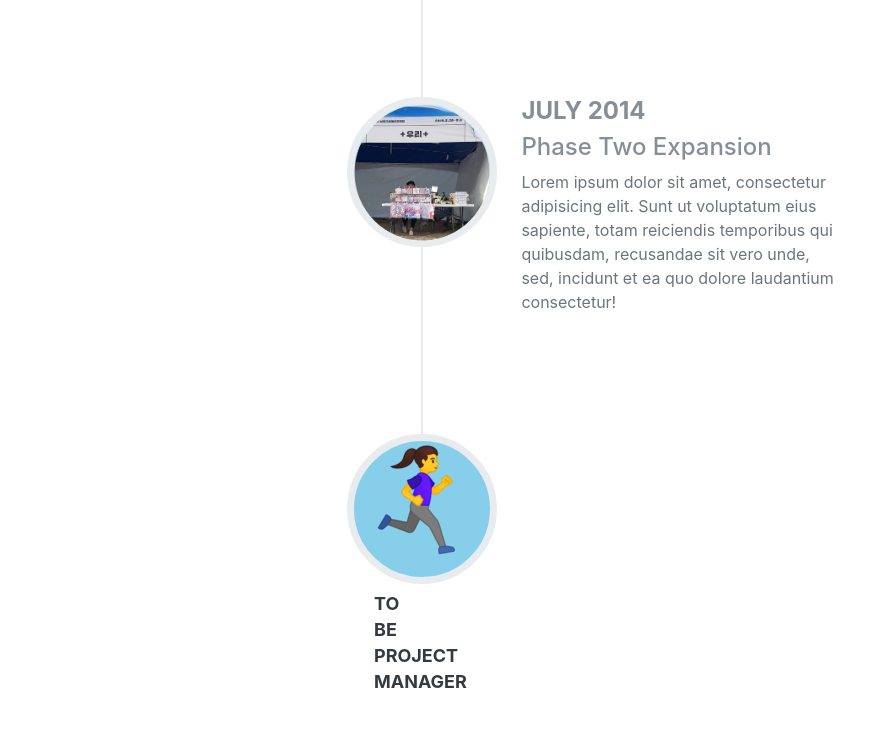
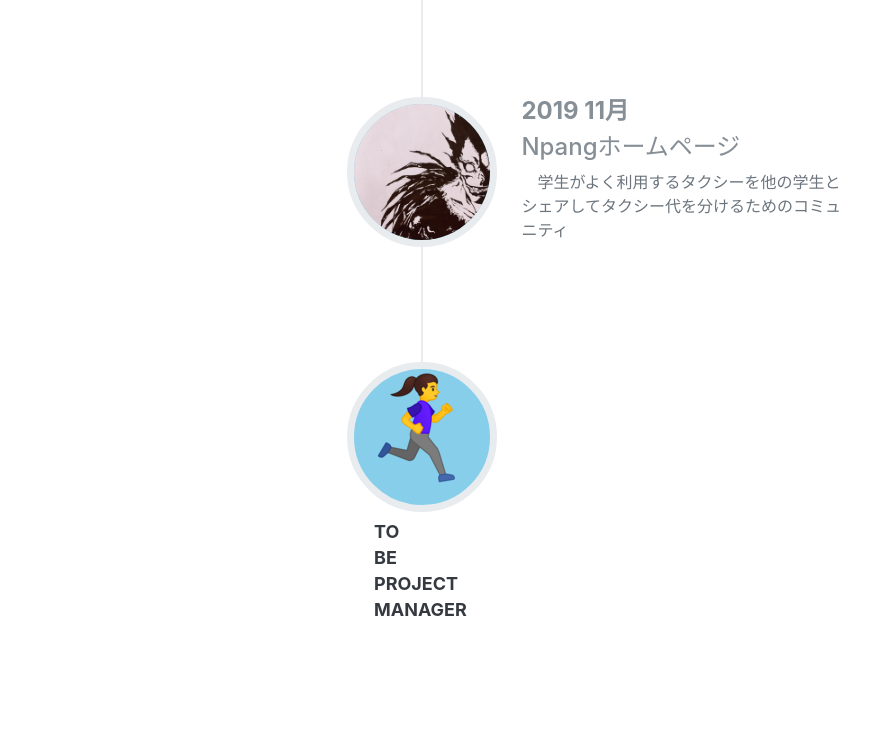
Before and after one commit to kylie2250/Homepage.project, a website: page 2-1.main/2-1.main.html in a window 1280 px wide. Shown: the part 4048-4793 px from the top of the page, without its empty margins (354-1223 px from the left). After the commit the page ends 4721 px from the top, so only its background shows below. Drawn offline with nearby package versions, Linux system fonts and the light colour scheme; files whose address does not match are found by name; a web font is replaced by a local one.

Commit message:
Add files via upload

```diff
--- a/2-1.main/2-1.main.html
+++ b/2-1.main/2-1.main.html
@@ -272,15 +272,16 @@
             </li>
             <li class="timeline-inverted">
               <div class="timeline-image">
-                <img class="rounded-circle img-fluid" src="img/about/4.jpg" alt="">
+                <img class="rounded-circle img-fluid" src="../2-1.main/img/7.jpg" alt="">
               </div>
               <div class="timeline-panel">
                 <div class="timeline-heading">
-                  <h4>July 2014</h4>
-                  <h4 class="subheading">Phase Two Expansion</h4>
+                  <h4> 2019 11月</h4>
+                  <h4 class="subheading">Npangホームページ</h4>
                 </div>
                 <div class="timeline-body">
-                  <p class="text-muted">Lorem ipsum dolor sit amet, consectetur adipisicing elit. Sunt ut voluptatum eius sapiente, totam reiciendis temporibus qui quibusdam, recusandae sit vero unde, sed, incidunt et ea quo dolore laudantium consectetur!</p>
+                  <p class="text-muted">　学生がよく利用するタクシーを他の学生とシェアしてタクシー代を分けるためのコミュニティ
+　</p>
                 </div>
               </div>
             </li>
```
